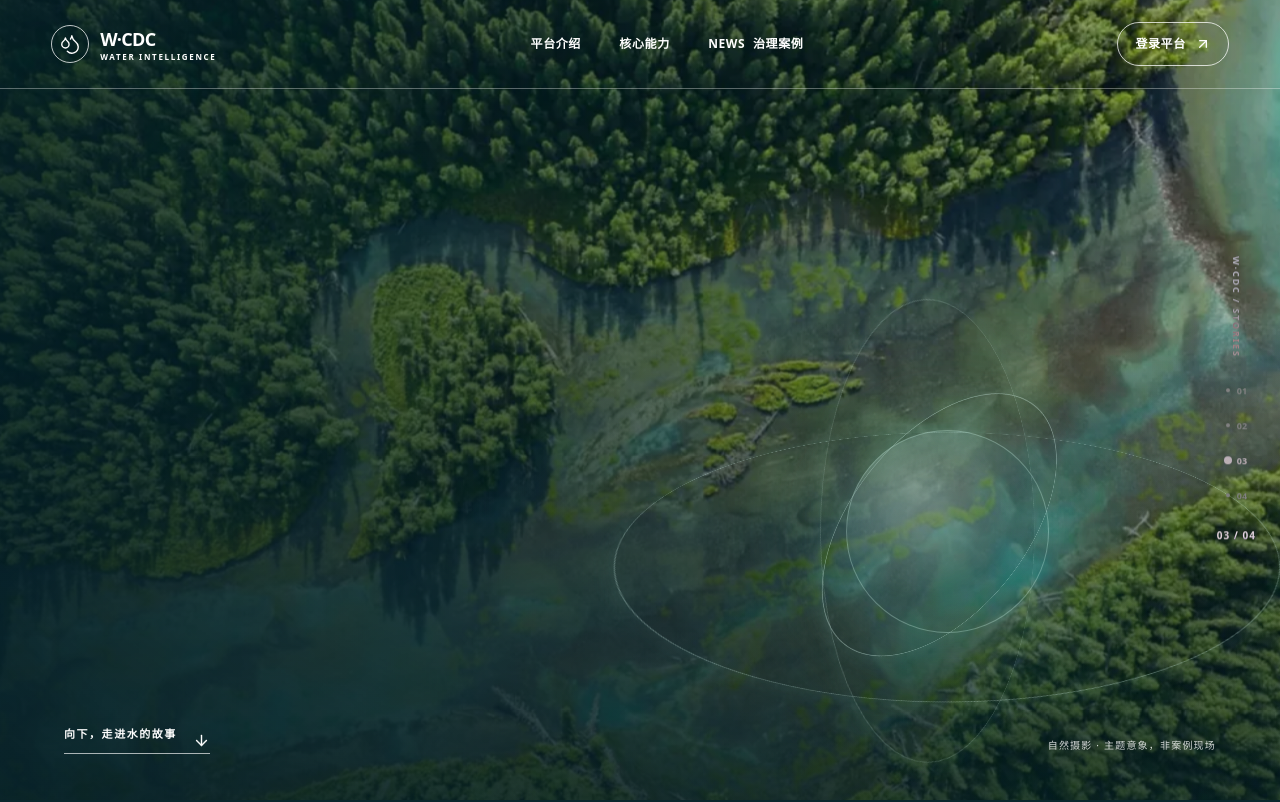
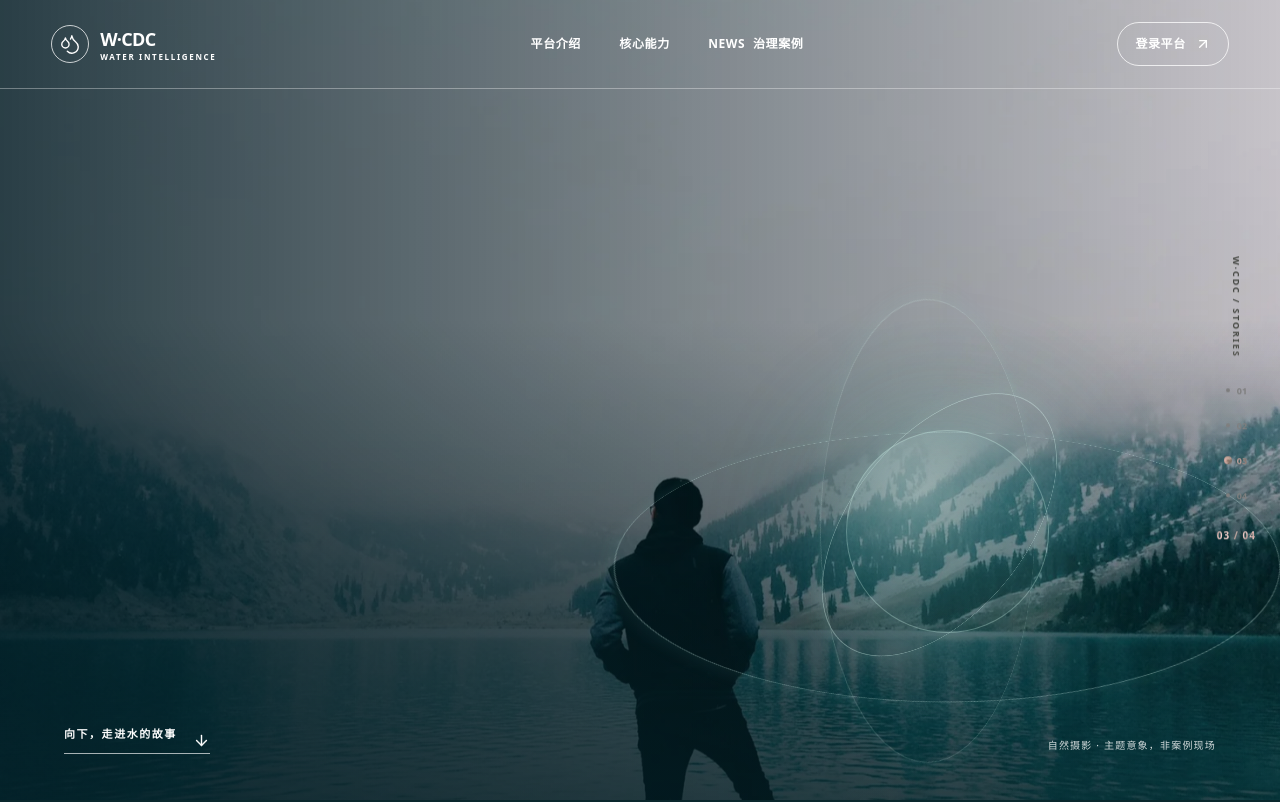
Before and after one commit to zhenglf0676-cloud/w-cdc, a Next.js app: page /stories in a window 1280 px wide. Shown: the top 802 px of the page. Built offline with nearby package versions, Linux system fonts and the light colour scheme; no server answers.

Commit message:
Give each chapter a distinct landscape

```diff
--- a/src/components/public-site/stories-experience.tsx
+++ b/src/components/public-site/stories-experience.tsx
@@ -64,7 +64,7 @@ const stories: Story[] = [
     lesson: '发现异常只是起点，溯源需要证据。',
     source: '生态环境部 · 四川首例跨省环保民事公益诉讼案报道',
     url: 'https://www.mee.gov.cn/ywdt/dfnews/202008/t20200824_794840.shtml',
-    image: '/landing/hero.webp', imageAlt: '山间湖泊的自然摄影，非玉壶井案例现场照片',
+    image: '/landing/karst.webp', imageAlt: '喀斯特山地与河流的自然摄影，非玉壶井案例现场照片',
   },
 ];
 
@@ -160,7 +160,7 @@ export function StoriesExperience() {
       <main>
         <section className="story-stage story-prologue" data-story-stage aria-labelledby="stories-title">
           <div className="story-sticky">
-            <div className="story-photo"><Image src="/landing/river.webp" alt="森林和水流的航拍自然景观" fill priority sizes="100vw" className="object-cover" /></div>
+            <div className="story-photo"><Image src="/landing/hero.webp" alt="薄雾中的山间湖泊与水边人物" fill priority sizes="100vw" className="object-cover" /></div>
             <div className="story-gradient story-gradient-prologue" aria-hidden="true" />
             <WaterOrbit />
             <div className="story-frame">
```
Also changed, not shown: public/landing/karst.webp (added).
